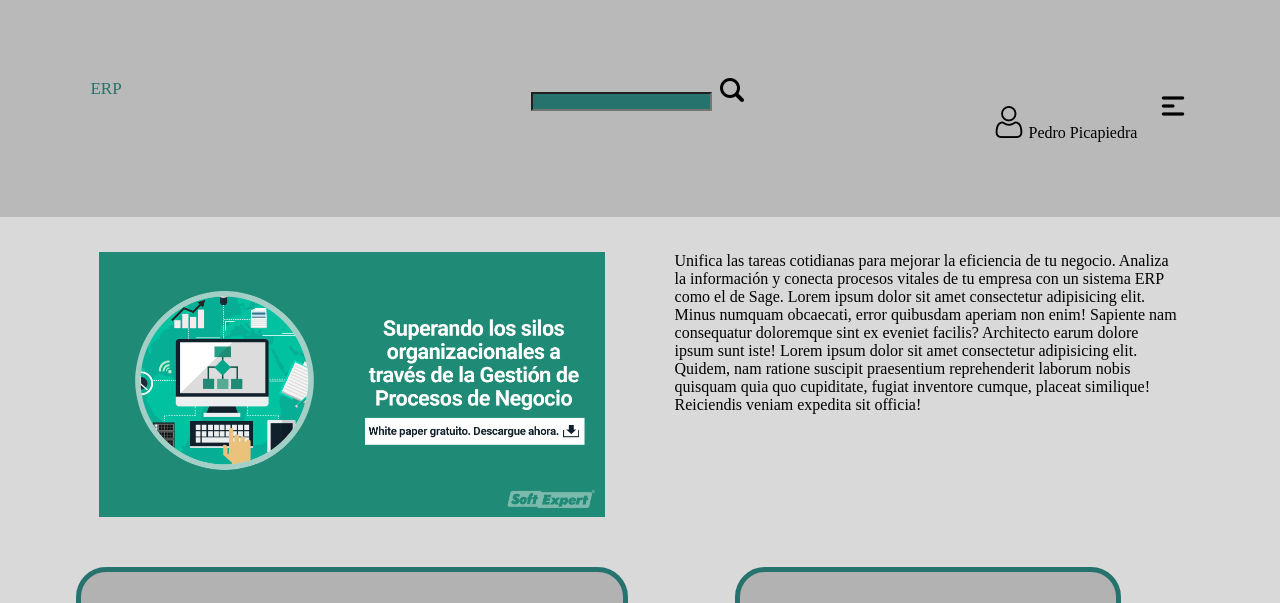
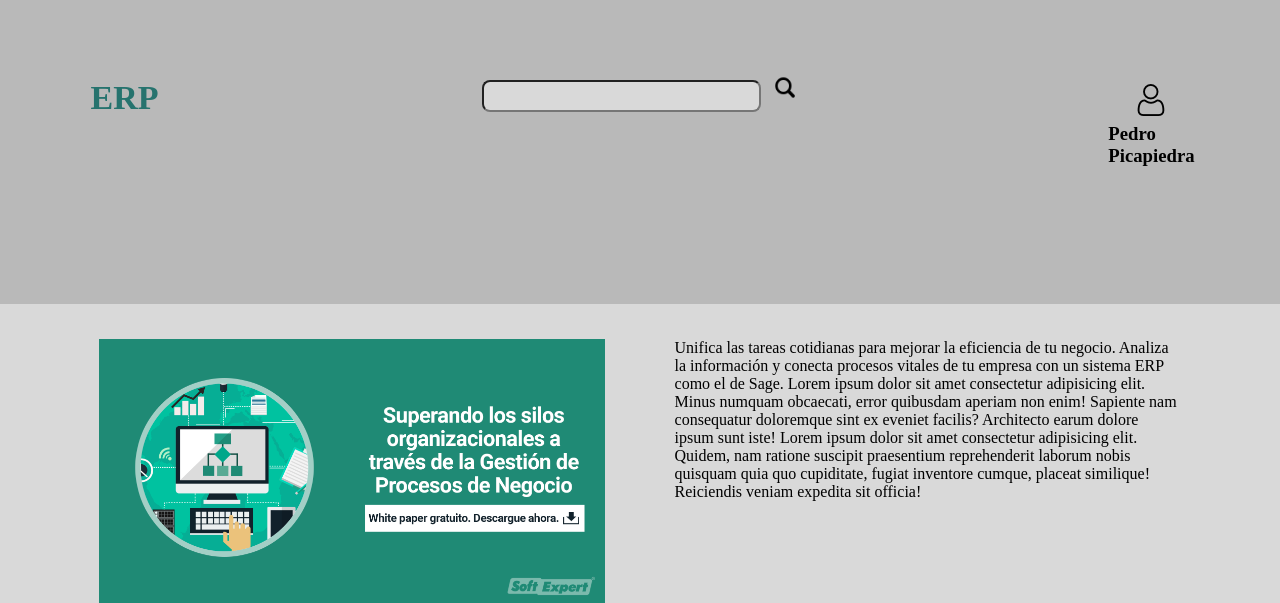
Before and after one commit to wakogmq/ERP-COMMON, a PHP site: page /html/home.html in a window 1280 px wide. Shown: the top 603 px of the page. Run offline with PHP 8.4, Linux system fonts and the light colour scheme.

Commit message:
nav-drop-modificar

```diff
--- a/ERP-Visual/css/style.css
+++ b/ERP-Visual/css/style.css
@@ -90,8 +90,23 @@
 }
 img{
   max-width: 100%;
+}
+#erp{
+  font-style: italic;
+  font-weight: bolder;
+  font-size: larger;
+}
+#buscar{
+  padding: 2% 15%;
+  border-radius: 8px;
+  background-color: #D9D9D9;
+  color: #26736E;
+}
+.lupa{
+ padding-left: 2%;
+ width: 10%;
+}
 
-}
 .boxicon{
   padding: 1px;
 }
@@ -124,7 +139,7 @@
 
 /* Add a black background color to the top navigation bar */
   .topnav {
-    /*overflow: hidden;*/
+    overflow: hidden;
     background-color: #B9B9B9;
   }
 
@@ -197,7 +212,7 @@
   /* Dropdown Content (Hidden by Default) */
   .dropdown-content {
     display: none;
-    position: absolute;
+    position: relative;
     z-index: 1;
   }
 
--- a/ERP-Visual/html/home.html
+++ b/ERP-Visual/html/home.html
@@ -11,20 +11,25 @@
 <body>
 
     <div class="topnav flex">
-        <div class="center col-4"><a class="active" href="#erp">ERP</a></div>
+        <div class="center col-4"><a class="active" href="#erp"><h1>ERP</h1></a></div>
         <div class="center col-4">
             <input type="search" name="Buscar..." id="buscar">
-            <img src="/ERP-Visual/images/lupa.png" alt="">
+            <img class="lupa" src="/ERP-Visual/images/lupa.png" alt="">
         </div>
-        <div class="dropdown right col-4">
+        <div class="right col-4 flex">
+            <div class="col-4 center"><img src="/ERP-Visual/images/usuario.png" alt="">
+            <div class="col-4 center"><h3>Pedro Picapiedra </h3></div>
+            <div class="col-4 center imgdrop dropbtn dropdown " onclick="myFunction()">
+                <img src="/ERP-Visual/images/dropclose.png" alt="" ></div>
+                <div id="myDropdown" class="dropdown-content">
+                    <a href="#"><img src="/ERP-Visual/images/perfil.png" alt=""> Mi Perfil</a>
+                    <a href="#"><img src="/ERP-Visual/images/notificacion.png" alt=""> Notificaciones</a>
+                    <a href="#"><img src="/ERP-Visual/images/preferencia.png" alt=""> Preferencias</a>
+                    <a href="#"><img src="/ERP-Visual/images/log-out.png" alt=""> Cerrar sesión</a>
+                </div>
+            </div>
 
-            <img src="/ERP-Visual/images/usuario.png" alt=""> Pedro Picapiedra <img class="imgdrop dropbtn" onclick="myFunction()" src="/ERP-Visual/images/dropclose.png" alt="" >
-            <div id="myDropdown" class="dropdown-content">
-                <a href="#"><img src="/ERP-Visual/images/perfil.png" alt=""> Mi Perfil</a>
-                <a href="#"><img src="/ERP-Visual/images/notificacion.png" alt=""> Notificaciones</a>
-                <a href="#"><img src="/ERP-Visual/images/preferencia.png" alt=""> Preferencias</a>
-                <a href="#"><img src="/ERP-Visual/images/log-out.png" alt=""> Cerrar sesión</a>
-            </div>
+
         </div>
     </div>
 
```
